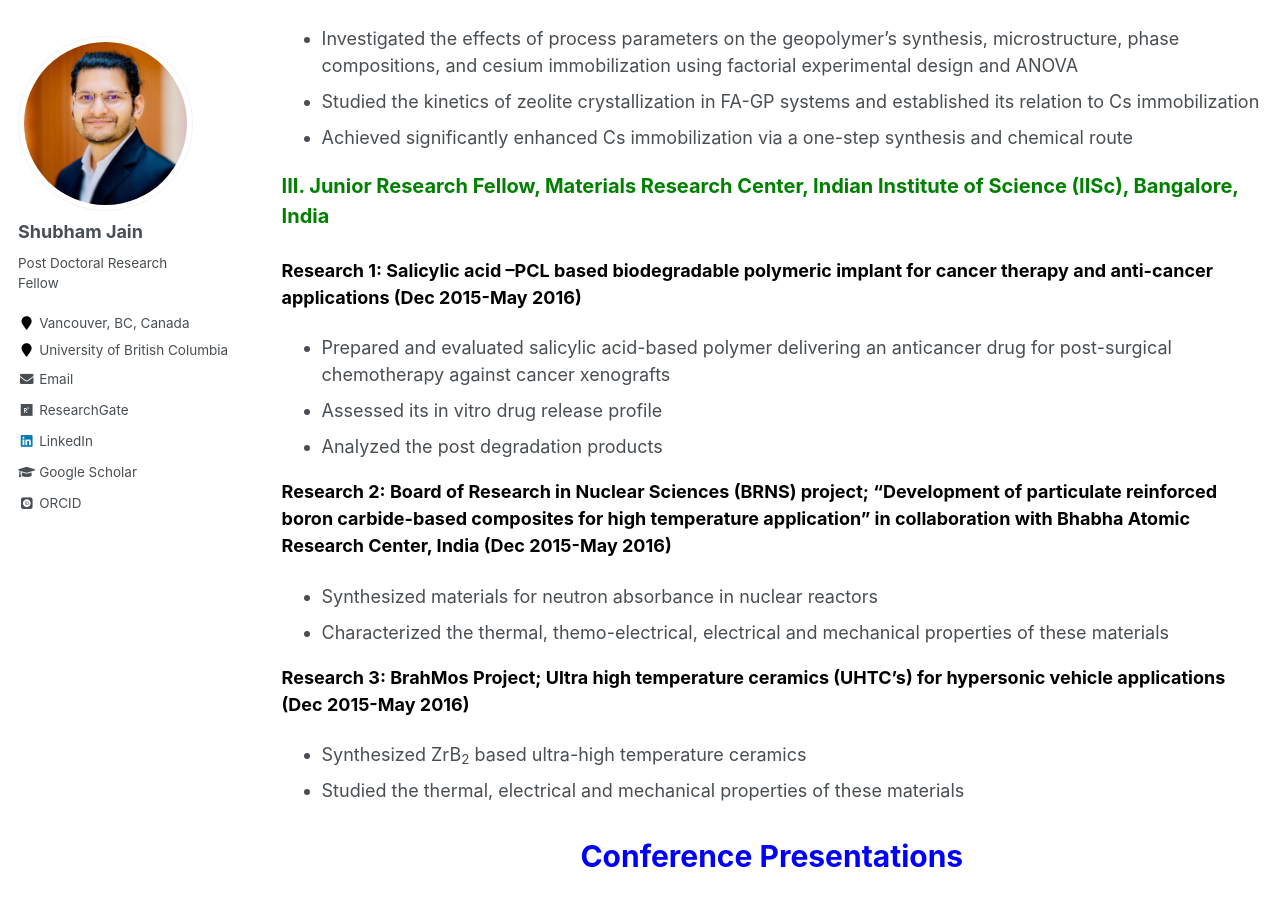
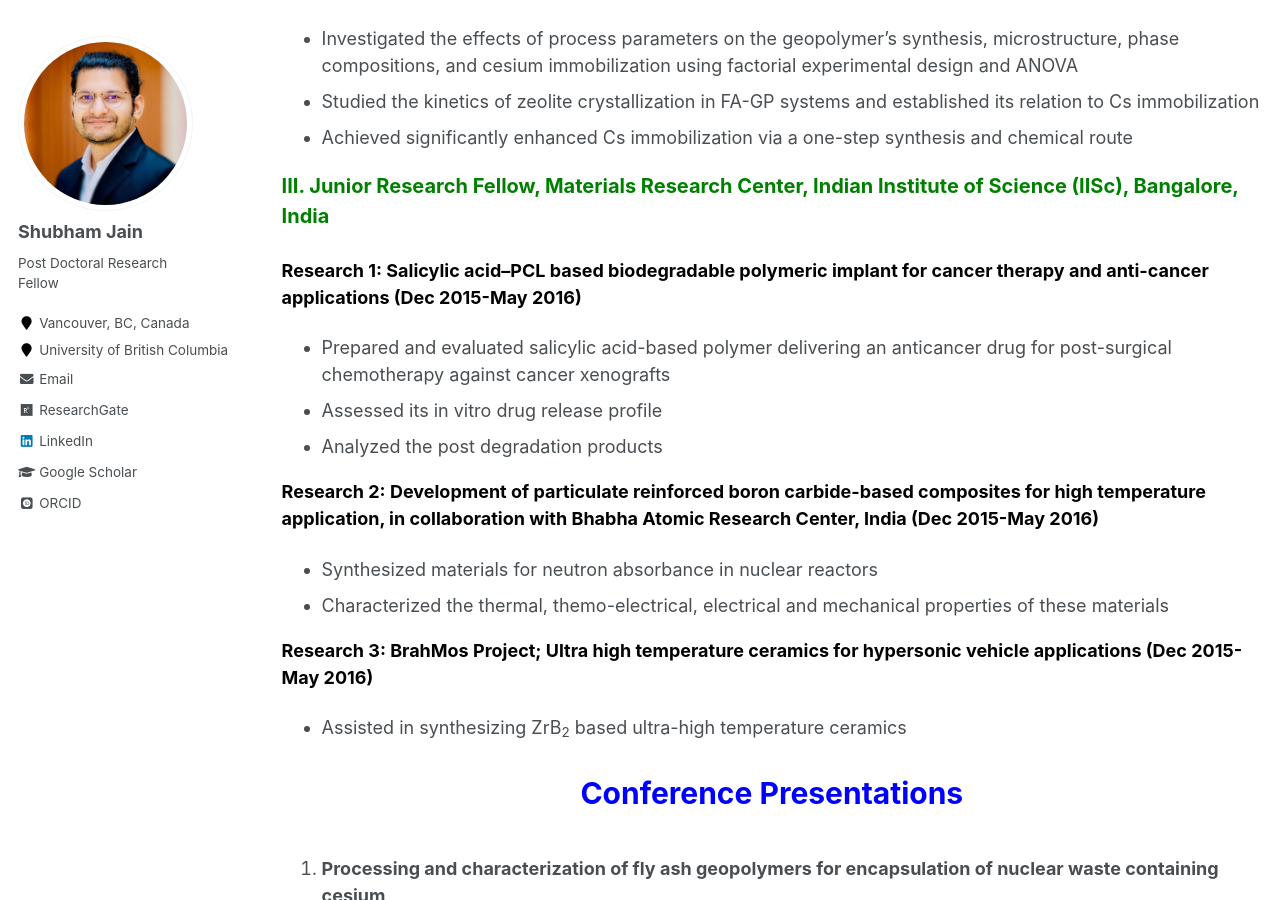
Before and after one commit to shubhamj2611/shubhamj2611.github.io, a Jekyll site: the page built from _pages/research.md, in a window 1280 px wide and 900 px high, scrolled down 548 px. Built offline with Jekyll 4.4.1, drawn with Linux system fonts in a browser that asks for light colours; some web fonts are replaced.

Commit message:
Update research.md

```diff
--- a/_pages/research.md
+++ b/_pages/research.md
@@ -33,21 +33,27 @@ author_profile: true
 
 <p style="text-align:left; color: Green; font-size:20px; font-weight:bold;"> III. Junior Research Fellow, Materials Research Center, Indian Institute of Science (IISc), Bangalore, India </p>
 
-<p style="text-align:left; color: black; font-size:18px; font-weight:bold;"> Research 1: Salicylic acid –PCL based biodegradable polymeric implant for cancer therapy and anti-cancer applications (Dec 2015-May 2016) </p>
+<p style="text-align:left; color: black; font-size:18px; font-weight:bold;"> Research 1: Salicylic acid–PCL based biodegradable polymeric implant for cancer therapy and anti-cancer applications (Dec 2015-May 2016) </p>
 
    * Prepared and evaluated salicylic acid-based polymer delivering an anticancer drug for post-surgical chemotherapy against cancer xenografts
    * Assessed its in vitro drug release profile
    * Analyzed the post degradation products
 
-<p style="text-align:left; color: black; font-size:18px; font-weight:bold;"> Research 2: Board of Research in Nuclear Sciences (BRNS) project; “Development of particulate reinforced boron carbide-based composites for high temperature application” in collaboration with Bhabha Atomic Research Center, India (Dec 2015-May 2016) </p>
+<p style="text-align:left; color: black; font-size:18px; font-weight:bold;"> Research 2: Development of particulate reinforced boron carbide-based composites for high temperature application, in collaboration with Bhabha Atomic Research Center, India (Dec 2015-May 2016) </p>
 
    * Synthesized materials for neutron absorbance in nuclear reactors
    * Characterized the thermal, themo-electrical, electrical and mechanical properties of these materials
 
-<p style="text-align:left; color: black; font-size:18px; font-weight:bold;"> Research 3: BrahMos Project; Ultra high temperature ceramics (UHTC’s) for hypersonic vehicle applications (Dec 2015-May 2016)</p>
+<p style="text-align:left; color: black; font-size:18px; font-weight:bold;"> Research 3: BrahMos Project; Ultra high temperature ceramics for hypersonic vehicle applications (Dec 2015-May 2016)</p>
 
- * Synthesized ZrB<sub>2</sub> based ultra-high temperature ceramics
- * Studied the thermal, electrical and mechanical properties of these materials
+ * Assisted in synthesizing ZrB<sub>2</sub> based ultra-high temperature ceramics
+
+
+
+
+
+
+
 
 <p style="text-align:center; color:Blue; font-size:30px; font-weight:bold;"> Conference Presentations </p>
 
```
